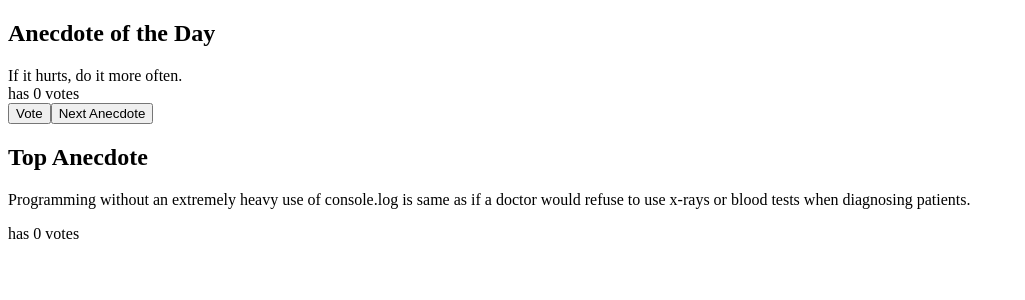
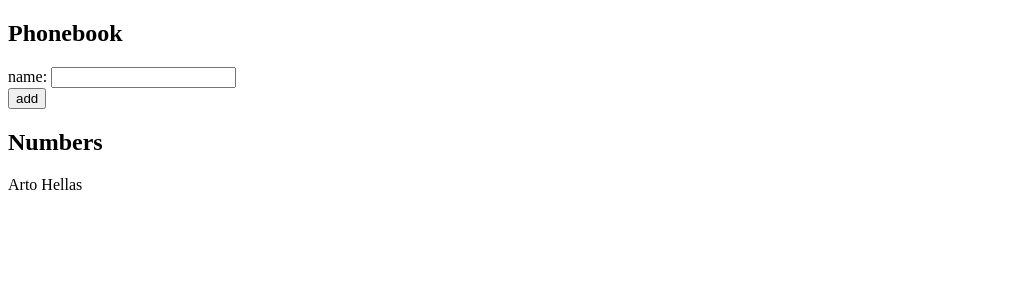
Before and after one commit to F-Saeed/full-stack-open, a React (Vite) app: page / in a window 1280 px wide. Shown: the top 300 px of the page, without its empty margins (0-1025 px from the left). Built offline with nearby package versions, Linux system fonts and the light colour scheme; the HTML template or start-up script is replaced by a standard one.

Commit message:
Completed part-2b_2.6

```diff
--- a/src/App.jsx
+++ b/src/App.jsx
@@ -1,61 +1,36 @@
 import { useState } from 'react';
 
 const App = () => {
-  const anecdotes = [
-    'If it hurts, do it more often.',
-    'Adding manpower to a late software project makes it later!',
-    'The first 90 percent of the code accounts for the first 10 percent of the development time...The remaining 10 percent of the code accounts for the other 90 percent of the development time.',
-    'Any fool can write code that a computer can understand. Good programmers write code that humans can understand.',
-    'Premature optimization is the root of all evil.',
-    'Debugging is twice as hard as writing the code in the first place. Therefore, if you write the code as cleverly as possible, you are, by definition, not smart enough to debug it.',
-    'Programming without an extremely heavy use of console.log is same as if a doctor would refuse to use x-rays or blood tests when diagnosing patients.',
-  ];
+  const [persons, setPersons] = useState([{ name: 'Arto Hellas' }]);
+  const [newName, setNewName] = useState('');
 
-  const [selected, setSelected] = useState(0);
-  const [points, setPoints] = useState({
-    0: 0,
-    1: 0,
-    2: 0,
-    3: 0,
-    4: 0,
-    5: 0,
-    6: 0,
-  });
-
-  const randomAnecdote = (arr) => {
-    const random = () => Math.floor(Math.random() * arr.length);
-
-    setSelected(random());
+  const addName = (event) => {
+    event.preventDefault();
+    setPersons(
+      persons.concat({ name: event.target.firstChild.lastChild.value })
+    );
+    setNewName('');
   };
-
-  const largestKey = (obj) =>
-    Object.keys(obj).reduce((a, b) => (obj[a] > obj[b] ? a : b));
-
-  const handleVote = () => {
-    const updatePoint = points[selected] + 1;
-
-    setPoints({ ...points, [selected]: updatePoint });
-  };
-
-  const largestVoteKey = largestKey(points);
 
   return (
     <div>
-      <h2>Anecdote of the Day</h2>
-      {anecdotes[selected]}
-      <br />
-      has {points[selected]} votes
-      <br />
-      <button type='button' onClick={handleVote}>
-        Vote
-      </button>
-      <button type='button' onClick={() => randomAnecdote(anecdotes)}>
-        Next Anecdote
-      </button>
-      <br />
-      <h2>Top Anecdote</h2>
-      <p>{anecdotes[largestVoteKey]}</p>
-      <p>has {points[largestVoteKey]} votes</p>
+      <h2>Phonebook</h2>
+      <form onSubmit={addName}>
+        <div>
+          name:{' '}
+          <input
+            value={newName}
+            onChange={(event) => setNewName(event.target.value)}
+          />
+        </div>
+        <div>
+          <button type='submit'>add</button>
+        </div>
+      </form>
+      <h2>Numbers</h2>
+      {persons.map((item) => (
+        <p key={item.name}>{item.name}</p>
+      ))}
     </div>
   );
 };
```
